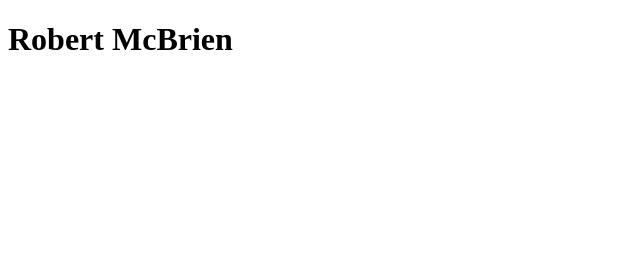
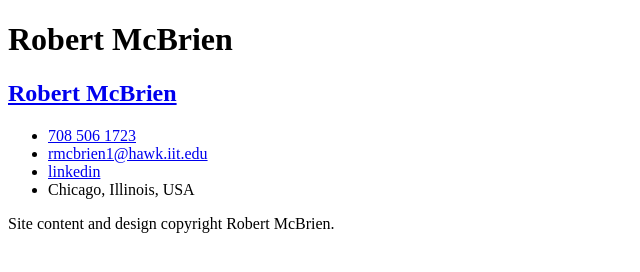
Before and after one commit to rmcbrien1/projectdos, a plain HTML site: page cvresume/index.html in a window 1280 px wide. Shown: the whole page, without its empty margins (0-640 px from the left). Drawn offline with Linux system fonts and the light colour scheme.

Commit message:
Add structured contact info in resume

```diff
--- a/cvresume/index.html
+++ b/cvresume/index.html
@@ -6,7 +6,40 @@
     <title> Resume: Robert McBrien</title>
   </head>
   <body>
-      <h1>Robert McBrien</h1>
+    <header id= "header">
 
+
+    <h1>Robert McBrien</h1>
+    </header>
+    <main id = "content">
+      <article id="resume">
+        <header>
+        <h2>  <a href="https://mcbrien.co/"> Robert McBrien </a></h2>
+        <ul>
+          <li>
+            <a href= "tel:+1-708-506-1723">
+            708 506 1723  </a>
+
+          </li>
+          <li>
+            <a href = "mailto:rmcbrien1@hawk.iit.edu">
+              rmcbrien1@hawk.iit.edu
+              </a>
+
+          </li>
+          <li>
+          <a href ="https://www.linkedin.com/in/robert-mcbrien"> linkedin
+            </a>
+          </li>
+          <li>
+          Chicago, Illinois, USA
+          </li>
+          </ul>
+          </header>
+        </article>
+    </main>
+      <footer id = "footer">
+          <p>Site content and design copyright Robert McBrien.</p>
+  </footer>
   </body>
 </html>
```
